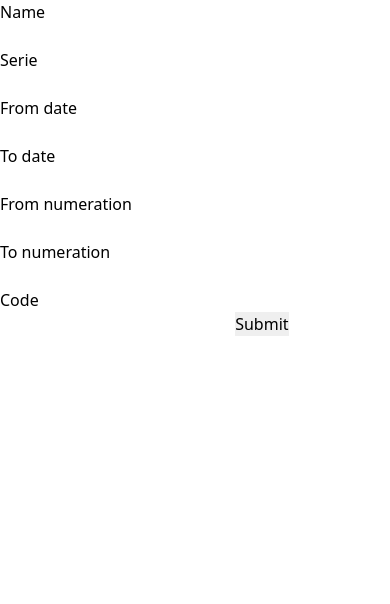
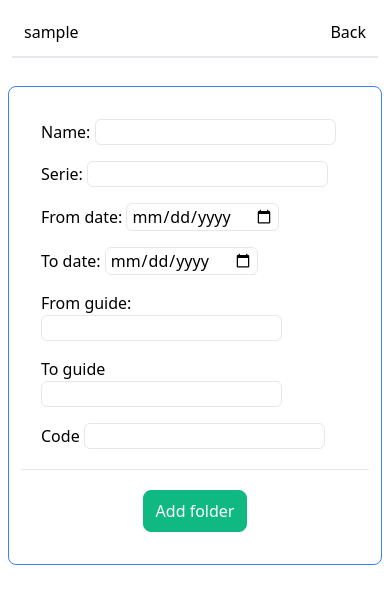
Before and after one commit to Patrick564/folder-organizer-django, a Django app: page /folders/add-folder/ in a window 390 px wide. Shown: the top 604 px of the page. Run offline with Django 3.2, Linux system fonts and the light colour scheme; the visitor is signed in with stand-in values (Sample User, id 1).

Commit message:
Home and add folder templates completed

```diff
--- a/folders/templates/add_folder.html
+++ b/folders/templates/add_folder.html
@@ -1,27 +1,67 @@
 {% extends 'base/folders_base.html' %}
 
-{% block title %}{% endblock %}
+{% block title %}Add folder{% endblock %}
 
 {% block body_main %}
-    <form method="post">
-        {% csrf_token %}
+    <nav class="flex justify-between border-b-2 m-3 my-5 px-3 pb-3">
+        <div>
+        {% if request.user.is_authenticated %}
+            {{ request.user.username }}
+        {% else %}
+            Registrate o inicia sesión primero
+        {% endif %}
+        </div>
+        <div>
+            <a href="{% url 'folders:folder-list' %}">Back</a>
+        </div>
+    </nav>
 
-        <input type="hidden" value="{{ request.user.id }}" name="{{ form.owner.html_name }}">
-        <p>Name</p>
-        <input type="text" name="name">
-        <p>Serie</p>
-        <input type="text" name="serie">
-        <p>From date</p>
-        <input type="text" name="from_date">
-        <p>To date</p>
-        <input type="text" name="to_date">
-        <p>From numeration</p>
-        <input type="text" name="from_numeration">
-        <p>To numeration</p>
-        <input type="text" name="to_numeration">
-        <p>Code</p>
-        <input type="text" name="code">
+    <main class="grid grid-cols-1 max-w-md m-5 mx-auto p-2">
+        <form method="post" class="flex flex-col p-3 items-center border border-blue-500 rounded-lg">
+            {% csrf_token %}
 
-        <input type="submit" value="Submit">
-    </form>
+            <input type="hidden" value="{{ request.user.id }}" name="{{ form.owner.html_name }}">
+
+            <div class="flex flex-col p-3 justify-items border-b">
+                <label for="name" class="m-2">
+                    Name:
+                    <input class="border rounded-md focus:outline-none focus:ring-2 focus:ring-blue-600 focus:border-transparent px-1" type="text" name="name" id="name">
+                </label>
+
+                <label for="serie" class="m-2">
+                    Serie:
+                    <input class="border rounded-md focus:outline-none focus:ring-2 focus:ring-blue-600 focus:border-transparent px-1" type="text" name="serie" id="serie">
+                </label>
+
+                <label for="from_date" class="m-2">
+                    From date:
+                    <input class="border rounded-md focus:outline-none focus:ring-2 focus:ring-blue-600 focus:border-transparent px-1" type="date" name="from_date" id="from_date">
+                </label>
+
+                <label for="to_date" class="m-2">
+                    To date:
+                    <input class="border rounded-md focus:outline-none focus:ring-2 focus:ring-blue-600 focus:border-transparent px-1" type="date" name="to_date" id="to_date">
+                </label>
+
+                <label for="from_guide" class="m-2">
+                    From guide:
+                    <input class="border rounded-md focus:outline-none focus:ring-2 focus:ring-blue-600 focus:border-transparent px-1" type="text" name="from_guide" id="from_guide">
+                </label>
+
+                <label for="to_guide" class="m-2">
+                    To guide
+                    <input class="border rounded-md focus:outline-none focus:ring-2 focus:ring-blue-600 focus:border-transparent px-1" type="text" name="to_guide" id="to_guide">
+                </label>
+
+                <label for="code" class="m-2">
+                    Code
+                    <input class="border rounded-md focus:outline-none focus:ring-2 focus:ring-blue-600 focus:border-transparent px-1" type="text" name="code" id="code">
+                </label>
+            </div>
+
+            <button class="bg-green-500 text-white border border-green-500 rounded-lg my-5 px-3 py-2" type="submit">
+                Add folder
+            </button>
+        </form>
+    </main>
 {% endblock body_main %}
```
Also changed, not shown: folders/templates/folder_list.html (+29 -13 lines).
